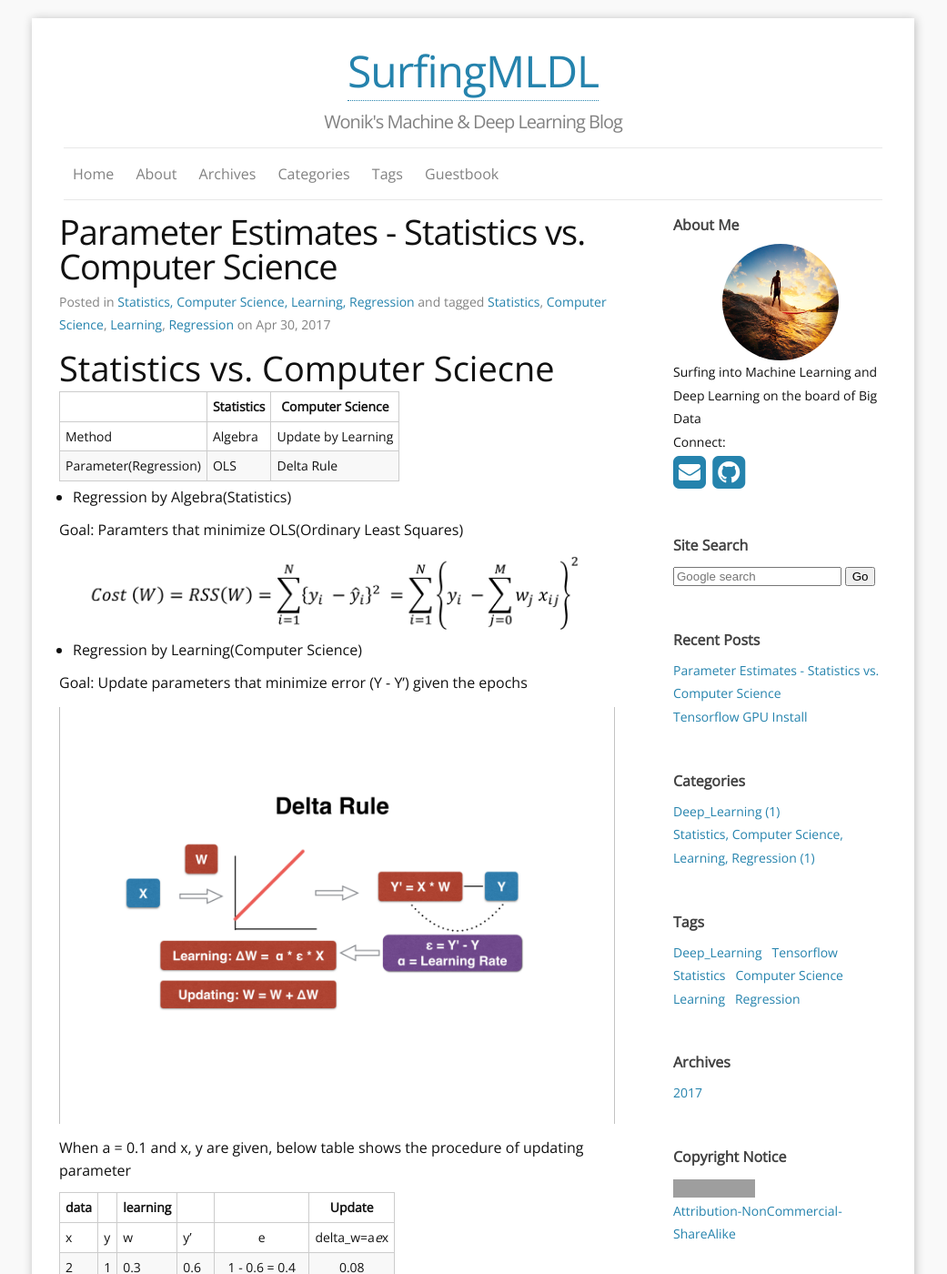
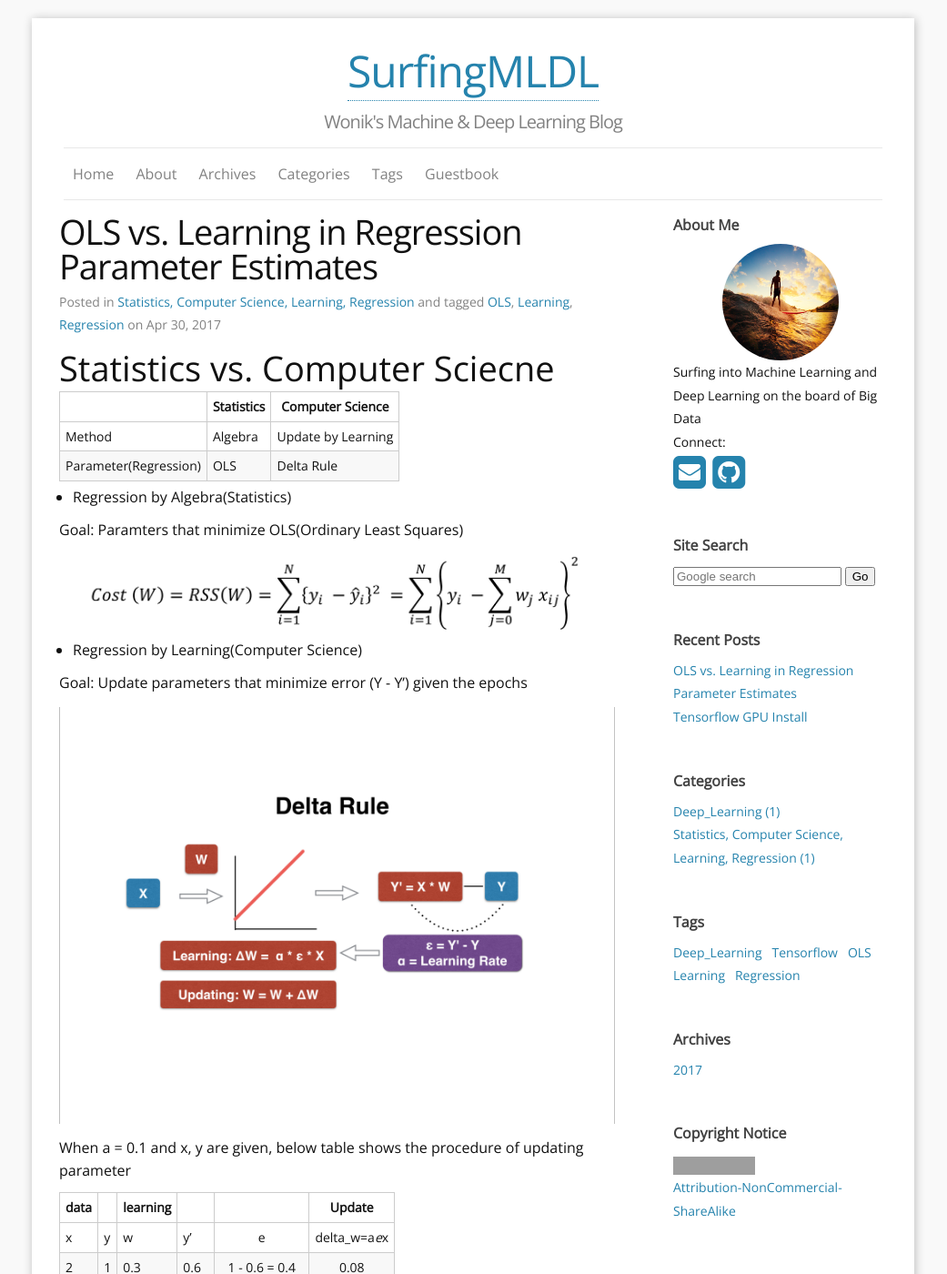
Before and after one commit to wonik/wonikjang.github.io, a Jekyll site: the page built from _posts/2017-04-30-stat_vs_cs.md, in a window 1280 px wide and 1400 px high. Shown: the whole window at 91% size, without its empty margins (120-1161 px from the left). Built offline with Jekyll 4.4.1, drawn with Linux system fonts in a browser that asks for light colours; nearby versions of some CDN libraries; comment, search, counter and statistics services are not loaded; grey boxes are pictures that could not be loaded.

Commit message:
Update 2017-04-30-stat_vs_cs.md

```diff
--- a/_posts/2017-04-30-stat_vs_cs.md
+++ b/_posts/2017-04-30-stat_vs_cs.md
@@ -1,12 +1,11 @@
 ---
-title: Parameter Estimates - Statistics vs. Computer Science
+title: OLS vs. Learning in Regression Parameter Estimates
 updated: 2017-04-30 09:35
 layout: post
 author: Wonik Jang
 category: Statistics, Computer Science, Learning, Regression
 tags:
-- Statistics
-- Computer Science
+- OLS
 - Learning
 - Regression
 use_math: true
```
